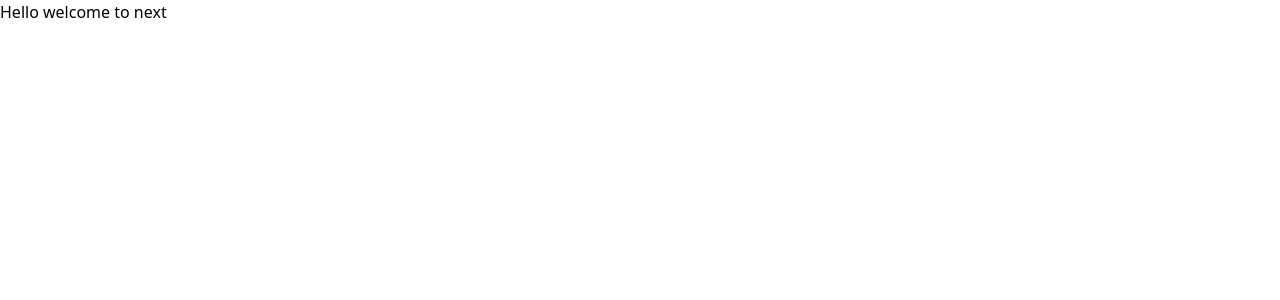
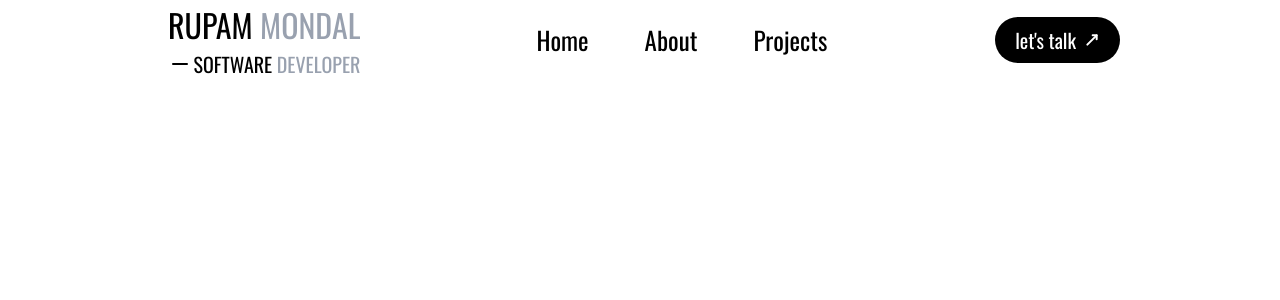
Before and after one commit to Rupam-Mondal/Rupam_portfolio, a Next.js app: page / in a window 1280 px wide. Shown: the top 300 px of the page. Built offline with nearby package versions, Linux system fonts and the light colour scheme.

Commit message:
Navbar si ready

```diff
--- /dev/null
+++ b/app/Components/Navbar.tsx
@@ -0,0 +1,40 @@
+import { Oswald } from "next/font/google";
+import { ArrowBigUp, Minus, MoveUpRight } from "lucide-react";
+
+const oswald = Oswald({
+    subsets: ["latin"],
+    weight: ["200", "300", "400", "500", "600", "700"],
+    style: ["normal"],
+    display: "swap",
+    variable: "--font-oswald",
+    preload: true,
+    adjustFontFallback: true,
+});
+
+export default function Navbar() {
+    return (
+        <>
+            <nav className="w-full h-20 px-40">
+                <div className="max-w-7xl mx-auto w-full h-full flex items-center justify-between">
+                    {/* Name */}
+                    <div className="flex flex-col justify-center items-center px-2">
+                        <div className={`${oswald.className} text-[32px] font-normal`}>RUPAM <span className="text-gray-400">MONDAL</span></div>
+                        <div className={`${oswald.className} w-full text-[20px] font-normal flex justify-between`}><div className="flex items-center"><Minus /></div><div>SOFTWARE <span className="text-gray-400">DEVELOPER</span></div></div>
+                    </div>
+
+                    {/* Nav links */}
+                    <div className={`h-full flex items-center gap-10 text-[25px] font-normal ${oswald.className}`}>
+                        <div className="cursor-pointer p-2 rounded-md hover:bg-gray-100">Home</div>
+                        <div className="cursor-pointer p-2 rounded-md hover:bg-gray-100">About</div>
+                        <div className="cursor-pointer p-2 rounded-md hover:bg-gray-100">Projects</div>
+                    </div>
+
+                    {/* CTA */}
+                    <div className="">
+                        <button className={`px-5 py-2 bg-black text-white rounded-full text-[20px] font-normal flex justify-center items-center ${oswald.className} cursor-pointer gap-2`}><div>let's talk</div> <div className=""><MoveUpRight size={16} strokeWidth={3}/></div></button>
+                    </div>
+                </div>
+            </nav>
+        </>
+    )
+}
--- a/app/page.tsx
+++ b/app/page.tsx
@@ -1,9 +1,22 @@
+import { Lora, Oswald } from "next/font/google";
+import Navbar from "./Components/Navbar";
+
+const oswald = Oswald({
+  subsets: ["latin"],
+  weight: ["200","300","400","500","600","700"],
+  style: ["normal"],
+  display: "swap",
+  variable: "--font-oswald",
+  preload: true,
+  adjustFontFallback: true,
+});
+
 export default function Home() {
   return (
     <>
-      <div>
-        Hello welcome to next
-      </div>
+      <main className="min-h-screen w-full relative">
+        <Navbar/>
+      </main>
     </>
   );
 }
--- a/package.json
+++ b/package.json
@@ -9,6 +9,7 @@
     "lint": "eslint"
   },
   "dependencies": {
+    "lucide-react": "^0.575.0",
     "next": "16.1.6",
     "react": "19.2.3",
     "react-dom": "19.2.3"
```
Also changed, not shown: 1 other file (tests, documents, lock files or other folders).
